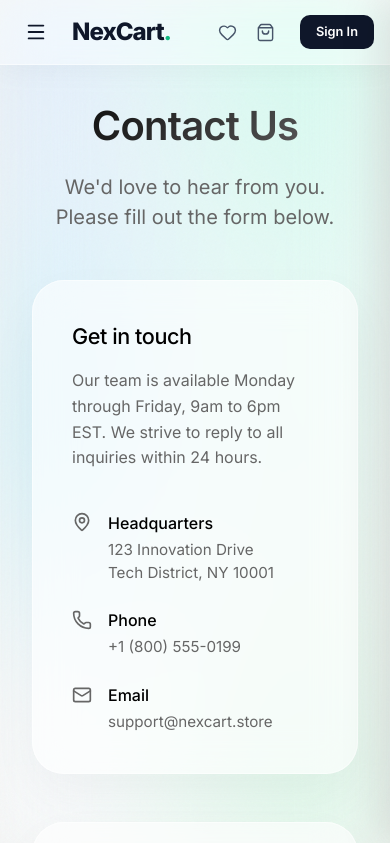
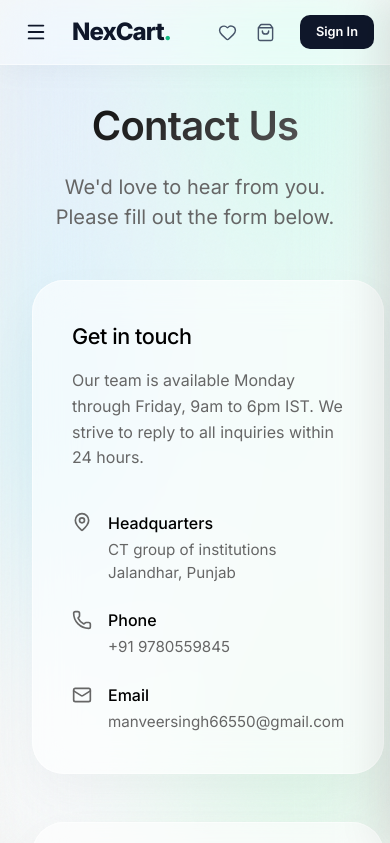
Before and after one commit to manveersingh66550-png/electronics-ecommerce-store, a Next.js app: page /contact in a window 390 px wide. Shown: the top 843 px of the page. Built offline with nearby package versions, Linux system fonts and the light colour scheme; no server answers.

Commit message:
fix: update mobile categories link, help page chat, and contact details

```diff
--- a/src/app/contact/page.tsx
+++ b/src/app/contact/page.tsx
@@ -72,7 +72,7 @@ export default function ContactPage() {
                     <GlassPanel className={styles.infoPanel}>
                         <h3>Get in touch</h3>
                         <p className={styles.infoText}>
-                            Our team is available Monday through Friday, 9am to 6pm EST. We strive to reply to all inquiries within 24 hours.
+                            Our team is available Monday through Friday, 9am to 6pm IST. We strive to reply to all inquiries within 24 hours.
                         </p>
 
                         <div className={styles.contactDetails}>
@@ -80,7 +80,7 @@ export default function ContactPage() {
                                 <MapPin size={20} className={styles.icon} />
                                 <div>
                                     <strong>Headquarters</strong>
-                                    <p>123 Innovation Drive<br />Tech District, NY 10001</p>
+                                    <p>CT group of institutions<br />Jalandhar, Punjab</p>
                                 </div>
                             </div>
 
@@ -88,7 +88,7 @@ export default function ContactPage() {
                                 <Phone size={20} className={styles.icon} />
                                 <div>
                                     <strong>Phone</strong>
-                                    <p>+1 (800) 555-0199</p>
+                                    <p>+91 9780559845</p>
                                 </div>
                             </div>
 
@@ -96,7 +96,7 @@ export default function ContactPage() {
                                 <Mail size={20} className={styles.icon} />
                                 <div>
                                     <strong>Email</strong>
-                                    <p>support@nexcart.store</p>
+                                    <p>manveersingh66550@gmail.com</p>
                                 </div>
                             </div>
                         </div>
--- a/src/components/layout/MobileSlideDrawer/MobileSlideDrawer.tsx
+++ b/src/components/layout/MobileSlideDrawer/MobileSlideDrawer.tsx
@@ -34,7 +34,7 @@ export function MobileSlideDrawer() {
                 <nav className={styles.navLinks}>
                     <Link href="/" onClick={closeMobileMenu}>Home</Link>
                     <Link href="/shop" onClick={closeMobileMenu}>Shop</Link>
-                    <Link href="/shop" onClick={closeMobileMenu}>Categories</Link>
+                    <Link href="/categories" onClick={closeMobileMenu}>Categories</Link>
                     <Link href="/about" onClick={closeMobileMenu}>About Us</Link>
 
                     <div className={styles.divider}></div>
```
Also changed, not shown: src/app/help/page.tsx (+0 -9 lines).
